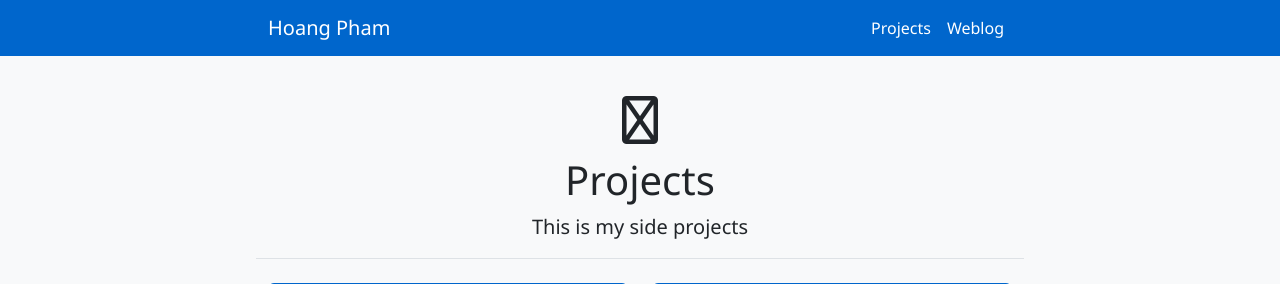
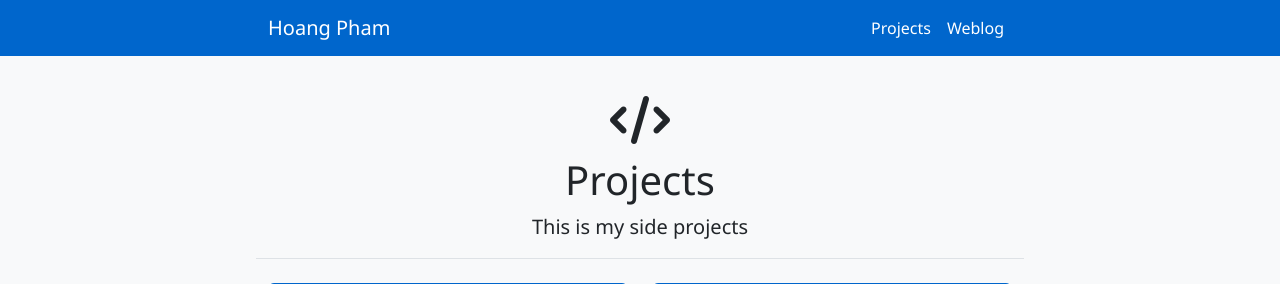
Before and after one commit to yacarthar/blog, a Flask app: template app/templates/projects.html in a window 1280 px wide. Shown: the top 284 px of the page. Run offline with Flask 3, Linux system fonts and the light colour scheme; the template is opened without the code that fills it, so the values that code supplies are empty; some libraries are stand-ins or nearby versions.

Commit message:
fix: fa icon

```diff
--- a/app/templates/projects.html
+++ b/app/templates/projects.html
@@ -3,7 +3,7 @@ content %}
 <div class="col-md-8 mx-auto">
   <!-- welcome -->
   <div class="row mb-4 border-bottom text-center">
-    <i class="far fa-code fa-3x mb-2"></i>
+    <i class="fa-solid fa-code fa-3x mb-2"></i>
     <h1 class="mt-1">Projects</h1>
     <p class="lead">This is my side projects</p>
   </div>
```
